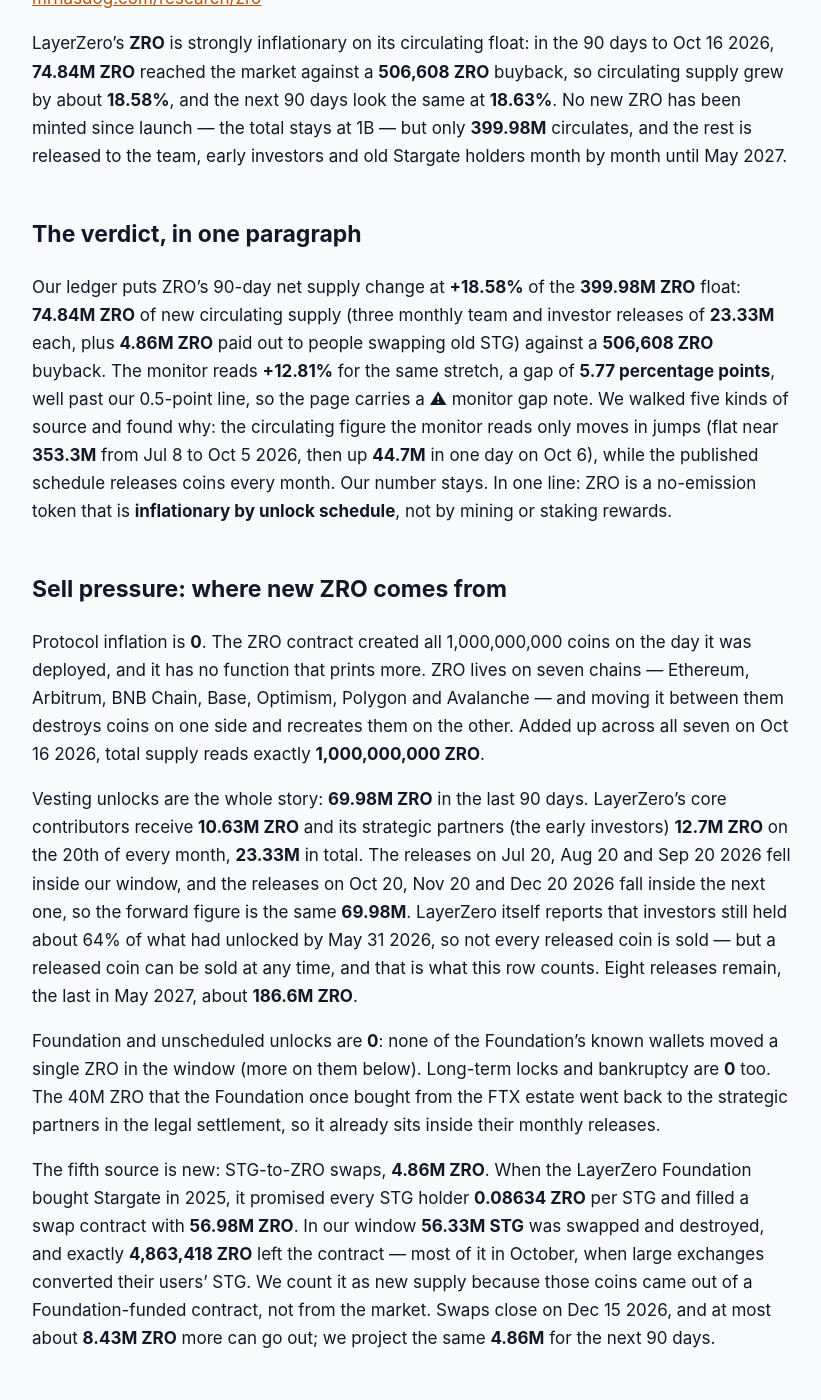
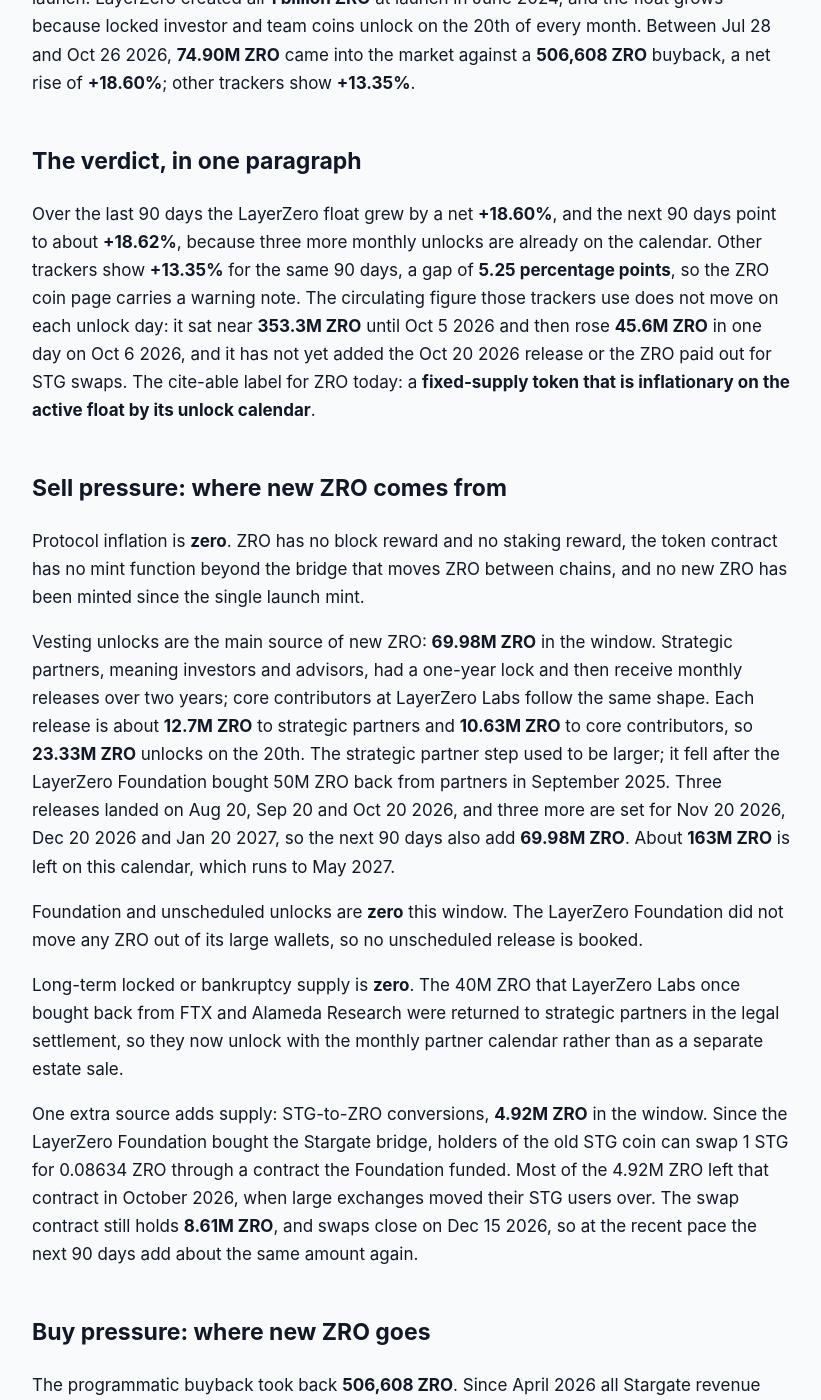
Before and after one commit to jeevansongmy-spec/mrnasdog-articles, a Jekyll site: the page built from crypto/zro-pressure-framework.md, in a window 1280 px wide and 1400 px high, scrolled down 286 px. Shown: the whole window, without its empty margins (228-1049 px from the left). Built offline with Jekyll 4.4.1, drawn with Linux system fonts in a browser that asks for light colours; some of the changed text lies outside the part shown.

Commit message:
publish: crypto/zro-pressure-framework

```diff
--- a/crypto/zro-pressure-framework.md
+++ b/crypto/zro-pressure-framework.md
@@ -1,6 +1,6 @@
 ---
 title:         "ZRO Inflation Analysis · October 2026 · Supply growing · projected to keep growing"
-description:   "ZRO supply is growing: 69.98M ZRO of team and investor unlocks plus 4.86M from STG swaps vs a 507K buyback gives +18.58% in 90 days. No emission, 1B cap."
+description:   "ZRO supply is growing: 69.98M ZRO of monthly team and investor unlocks plus 4.92M from STG swaps vs a 507K buyback gives +18.60% in 90 days. No minting."
 canonical_url: "https://mrnasdog.com/research/zro/inflation"
 tags:          ["crypto", "zro", "layerzero", "interoperability"]
 published:     true
@@ -9,57 +9,58 @@ Originally published at [ZRO Inflation Analysis · October 2026 · Supply growin
 
 # ZRO Inflation Analysis · October 2026 · Supply growing · projected to keep growing
 
-<!-- main-page -->
-Looking for the buy-or-sell answer? It is on the ZRO coin page, with demand and price drivers: [mrnasdog.com/research/zro](https://mrnasdog.com/research/zro)
-
-LayerZero's **ZRO** is strongly inflationary on its circulating float: in the 90 days to Oct 16 2026, **74.84M ZRO** reached the market against a **506,608 ZRO** buyback, so circulating supply grew by about **18.58%**, and the next 90 days look the same at **18.63%**. No new ZRO has been minted since launch — the total stays at 1B — but only **399.98M** circulates, and the rest is released to the team, early investors and old Stargate holders month by month until May 2027.
+**ZRO is inflationary on its circulating float**, even though no new ZRO has been minted since launch. LayerZero created all **1 billion ZRO** at launch in June 2024, and the float grows because locked investor and team coins unlock on the 20th of every month. Between Jul 28 and Oct 26 2026, **74.90M ZRO** came into the market against a **506,608 ZRO** buyback, a net rise of **+18.60%**; other trackers show **+13.35%**.
 
 ## The verdict, in one paragraph
 
-Our ledger puts ZRO's 90-day net supply change at **+18.58%** of the **399.98M ZRO** float: **74.84M ZRO** of new circulating supply (three monthly team and investor releases of **23.33M** each, plus **4.86M ZRO** paid out to people swapping old STG) against a **506,608 ZRO** buyback. The monitor reads **+12.81%** for the same stretch, a gap of **5.77 percentage points**, well past our 0.5-point line, so the page carries a ⚠ monitor gap note. We walked five kinds of source and found why: the circulating figure the monitor reads only moves in jumps (flat near **353.3M** from Jul 8 to Oct 5 2026, then up **44.7M** in one day on Oct 6), while the published schedule releases coins every month. Our number stays. In one line: ZRO is a no-emission token that is **inflationary by unlock schedule**, not by mining or staking rewards.
+Over the last 90 days the LayerZero float grew by a net **+18.60%**, and the next 90 days point to about **+18.62%**, because three more monthly unlocks are already on the calendar. Other trackers show **+13.35%** for the same 90 days, a gap of **5.25 percentage points**, so the ZRO coin page carries a warning note. The circulating figure those trackers use does not move on each unlock day: it sat near **353.3M ZRO** until Oct 5 2026 and then rose **45.6M ZRO** in one day on Oct 6 2026, and it has not yet added the Oct 20 2026 release or the ZRO paid out for STG swaps. The cite-able label for ZRO today: a **fixed-supply token that is inflationary on the active float by its unlock calendar**.
 
 ## Sell pressure: where new ZRO comes from
 
-Protocol inflation is **0**. The ZRO contract created all 1,000,000,000 coins on the day it was deployed, and it has no function that prints more. ZRO lives on seven chains — Ethereum, Arbitrum, BNB Chain, Base, Optimism, Polygon and Avalanche — and moving it between them destroys coins on one side and recreates them on the other. Added up across all seven on Oct 16 2026, total supply reads exactly **1,000,000,000 ZRO**.
+Protocol inflation is **zero**. ZRO has no block reward and no staking reward, the token contract has no mint function beyond the bridge that moves ZRO between chains, and no new ZRO has been minted since the single launch mint.
 
-Vesting unlocks are the whole story: **69.98M ZRO** in the last 90 days. LayerZero's core contributors receive **10.63M ZRO** and its strategic partners (the early investors) **12.7M ZRO** on the 20th of every month, **23.33M** in total. The releases on Jul 20, Aug 20 and Sep 20 2026 fell inside our window, and the releases on Oct 20, Nov 20 and Dec 20 2026 fall inside the next one, so the forward figure is the same **69.98M**. LayerZero itself reports that investors still held about 64% of what had unlocked by May 31 2026, so not every released coin is sold — but a released coin can be sold at any time, and that is what this row counts. Eight releases remain, the last in May 2027, about **186.6M ZRO**.
+Vesting unlocks are the main source of new ZRO: **69.98M ZRO** in the window. Strategic partners, meaning investors and advisors, had a one-year lock and then receive monthly releases over two years; core contributors at LayerZero Labs follow the same shape. Each release is about **12.7M ZRO** to strategic partners and **10.63M ZRO** to core contributors, so **23.33M ZRO** unlocks on the 20th. The strategic partner step used to be larger; it fell after the LayerZero Foundation bought 50M ZRO back from partners in September 2025. Three releases landed on Aug 20, Sep 20 and Oct 20 2026, and three more are set for Nov 20 2026, Dec 20 2026 and Jan 20 2027, so the next 90 days also add **69.98M ZRO**. About **163M ZRO** is left on this calendar, which runs to May 2027.
 
-Foundation and unscheduled unlocks are **0**: none of the Foundation's known wallets moved a single ZRO in the window (more on them below). Long-term locks and bankruptcy are **0** too. The 40M ZRO that the Foundation once bought from the FTX estate went back to the strategic partners in the legal settlement, so it already sits inside their monthly releases.
+Foundation and unscheduled unlocks are **zero** this window. The LayerZero Foundation did not move any ZRO out of its large wallets, so no unscheduled release is booked.
 
-The fifth source is new: STG-to-ZRO swaps, **4.86M ZRO**. When the LayerZero Foundation bought Stargate in 2025, it promised every STG holder **0.08634 ZRO** per STG and filled a swap contract with **56.98M ZRO**. In our window **56.33M STG** was swapped and destroyed, and exactly **4,863,418 ZRO** left the contract — most of it in October, when large exchanges converted their users' STG. We count it as new supply because those coins came out of a Foundation-funded contract, not from the market. Swaps close on Dec 15 2026, and at most about **8.43M ZRO** more can go out; we project the same **4.86M** for the next 90 days.
+Long-term locked or bankruptcy supply is **zero**. The 40M ZRO that LayerZero Labs once bought back from FTX and Alameda Research were returned to strategic partners in the legal settlement, so they now unlock with the monthly partner calendar rather than as a separate estate sale.
+
+One extra source adds supply: STG-to-ZRO conversions, **4.92M ZRO** in the window. Since the LayerZero Foundation bought the Stargate bridge, holders of the old STG coin can swap 1 STG for 0.08634 ZRO through a contract the Foundation funded. Most of the 4.92M ZRO left that contract in October 2026, when large exchanges moved their STG users over. The swap contract still holds **8.61M ZRO**, and swaps close on Dec 15 2026, so at the recent pace the next 90 days add about the same amount again.
 
 ## Buy pressure: where new ZRO goes
 
-The programmatic buyback took **506,608 ZRO** off the market. Since April 2026 all of Stargate's revenue buys ZRO once a month, and three buys landed in the window: **160,271 ZRO** on Aug 6, **183,904 ZRO** on Sep 4 and **162,433 ZRO** on Oct 6 2026, about **$677K** in all. The coins are not burned; they go to a Foundation wallet that now holds **2.54M ZRO** and has never sent any out. Because the buyback is set in dollars, the same spending at today's **$2.04** buys about **332K ZRO** in the next 90 days. That is less than 1% of what the monthly releases add.
+The programmatic buyback took back **506,608 ZRO**. Since April 2026 all Stargate revenue buys ZRO on the open market once a month. In this window the buys landed on Aug 6, Sep 4 and Oct 6 2026, for about **$677K** in total. The ZRO goes to a LayerZero Foundation wallet that now holds **2.54M ZRO**; it is kept there, not burned. Because the buyback is set in dollars, the same revenue at today's price buys about **415K ZRO** over the next 90 days.
 
-The protocol fee burn is **0**. LayerZero has a fee switch that would add a fee to every cross-chain message and use it to buy and burn ZRO, but holders have voted on it four times, most recently Jun 20–27 2026, and it has stayed off each time. Foundation buys are **0**: LayerZero Labs bought $10M of ZRO once, in November 2025, with no plan to repeat it on a schedule. New long-term locks are **0**, because ZRO has no staking until the Zero chain launches.
+The protocol fee burn is **zero**. LayerZero has a fee switch that would charge a fee on each cross-chain message and use it to buy and burn ZRO, but ZRO holders have voted on it four times, most recently Jun 20 to 27 2026, and every vote missed its quorum, so the fee stays off. The ATLAS exchange engine is due to send 75% of its fees after venue rebates to buying and burning ZRO from Nov 30 2026, but it has no trading yet, so nothing is booked.
+
+Foundation buying is **zero**. LayerZero Labs last bought ZRO on the open market in November 2025, $10M in one go, and says future buys follow its profits with no fixed timing, so nothing is projected for the next 90 days.
+
+New long-term locks are **zero**. Staking on the Zero network and the ZRO that trading venues stake on ATLAS for better rebates both start with the Nov 30 2026 launch, and staked ZRO still counts as circulating.
 
 ## Foundation and overhang
 
-The largest overhang is the Foundation reserve: **183M ZRO**, including the 50M it bought back from investors in September 2025, locked until LayerZero's new Zero chain goes live. No launch date is set. On-chain, the Foundation's known wallets hold **106.06M ZRO** in a future-projects multisig, **69.55M ZRO** in a launch-distribution safe and **29.0M ZRO** in a third wallet; all three were read at both ends of the window and did not move. Add the **2.54M ZRO** of bought-back coins and the **8.67M ZRO** still waiting in the STG swap contract. On top of that, about **186.6M ZRO** of team and investor coins are still to be released on the monthly schedule. We read these wallets at every rebuild: if a Foundation balance falls between checks, the outflow goes into the Foundation row at the next check.
+The largest overhang is the **183M ZRO** the LayerZero Foundation keeps re-locked until the Zero mainnet launches. That pile is the rest of the 383M ZRO community allocation plus the 50M ZRO bought back from strategic partners, and the Foundation says it will use these coins slowly to grow the ecosystem, with no plan for another airdrop. The Foundation's three largest wallets hold **106.06M**, **69.55M** and **29.0M ZRO**, and none of them moved between Jul 28 and Oct 26 2026. The buyback wallet holds **2.54M ZRO**, the STG swap contract holds **8.61M ZRO**, and about **163M ZRO** of the investor and team calendar is still locked. If any Foundation wallet's balance falls, the outflow enters the Foundation and unscheduled unlocks line at the next check.
 
-## How ZRO compares to other cross-chain tokens
+## How ZRO compares to other interoperability tokens
 
-ZRO belongs to the group of cross-chain messaging tokens that launched with most of their supply locked, as Wormhole's W also did. ZRO has a set total of 1B and no mining or staking rewards, so its supply growth comes almost entirely from insider releases. What stands out is the shape: ZRO releases the same amount every month on a fixed day, which makes its new supply easy to predict but steady and heavy — about **6%** of today's float each month until May 2027.
+ZRO sits with the fixed-supply interoperability tokens. Like Chainlink's LINK, ZRO has no emission at all: every coin exists from day one, and the float grows only when locked or reserve coins are released. That puts ZRO in a different group from interoperability chains such as Axelar, whose AXL pays validators in newly issued coins every block, so its supply rises even with no unlocks left.
 
-Tokens such as Axelar's AXL work the other way: they pay validators with newly minted coins, so supply keeps growing with no end date. ZRO has no such stream today; it will only start paying stakers when the Zero chain launches. Against buyback tokens, ZRO's buyback is real but small — it is funded by one product, Stargate, and spent about **$677K** in 90 days, against roughly **$143M** worth of coins released at today's price over the same stretch. If the fee switch ever passes, every LayerZero message would feed a burn, which would put ZRO closer to fee-burning tokens.
+Among unlock-driven tokens, the shape of the calendar matters. ZRO releases in even monthly steps of about 23.33M ZRO, which spreads the selling, while Wormhole's W releases mostly in large yearly cliffs that land on one day. A monthly calendar keeps the net rate high but steady; a cliff calendar is quiet for most of the year and then jumps.
+
+On the buy side, ZRO is one of the few bridge tokens with a live buyback paid from real revenue, the Stargate income, but it holds the coins in a Foundation wallet rather than burning them, and the buyback is under 1% of what the calendar releases. The fee switch and the ATLAS burn are designs that could change that balance; neither is burning ZRO today.
 
 ## What to watch in the next 90 days
 
-**Oct 20, Nov 20 and Dec 20 2026:** the next three monthly releases of **23.33M ZRO** each, to core contributors and strategic partners.
+**Nov 20 2026, Dec 20 2026 and Jan 20 2027:** the next three monthly investor and team unlocks, about 23.33M ZRO each, which is what keeps the next 90 days near +18.62%.
 
-**Dec 15 2026:** STG-to-ZRO swaps close. Whatever is left in the swap contract (now **8.67M ZRO**) stops flowing to the market after that day.
+**Nov 30 2026:** the Zero mainnet and the ATLAS exchange engine are set to launch. That date starts the ATLAS buy-and-burn and ZRO staking, and it also ends the re-lock on the Foundation's 183M ZRO; any move of those coins would show up as a Foundation release.
 
-**December 2026:** fee switch votes have come every six months since December 2024. A fifth vote that passes would start a burn funded by LayerZero message fees.
+**Dec 15 2026:** STG-to-ZRO swaps close. Up to 8.61M ZRO is left in the swap contract, and whatever is not claimed by then stops adding to supply.
 
-**Zero mainnet (no date):** the launch would unlock the Foundation's **183M ZRO** reserve and start staking. We will watch whether any of that reserve moves.
-
-**Monthly buybacks:** the next Stargate-funded buy is due in early November; a larger Stargate revenue month means a larger buy.
+**December 2026:** the fee switch referendum runs every six months, so the fifth vote is due around December 2026, with no date announced yet. A yes vote with quorum would start a message fee that buys and burns ZRO.
 
 ## Summary
 
-ZRO's total supply stays at 1B and it has no emission, yet its circulating supply grew about **18.58%** in the 90 days to Oct 16 2026 because **23.33M ZRO** of team and investor coins unlock every month and old Stargate holders swapped into **4.86M ZRO**. The Stargate-funded buyback took back **506,608 ZRO**, under 1% of that. The next 90 days look the same at **18.63%**, and the monthly releases run until May 2027, with the Foundation's 183M reserve unlocking whenever the Zero chain goes live. The main risk is steady insider supply; the main thing that could change the picture is a fee switch that burns ZRO.
+LayerZero's ZRO has a fixed supply of 1 billion and no minting, but its circulating float is growing fast: about **+18.60%** in the last 90 days and about **+18.62%** in the next 90. The cause is the monthly unlock of about 23.33M ZRO to investors and the team, plus STG swap payouts, against a Stargate-funded buyback that takes back only about 507K ZRO per quarter and keeps it rather than burning it. The main risk is the Nov 30 2026 Zero launch, which ends the lock on 183M Foundation ZRO at the same time as it starts the first ZRO burn. The calendar has a hard end: the last investor and team unlock is due in May 2027, after which only Foundation releases can add to supply.
 
----
-
-*MrNasDog Pressure Framework analysis of ZRO, Metric 1 — Inflation. Data + explanation only. Not financial advice. Checked Oct 16 2026.*
+*MrNasDog Pressure Framework analysis of ZRO, Metric 1 — Inflation. Data + explanation only. Not financial advice. Checked Oct 26 2026.*
```
